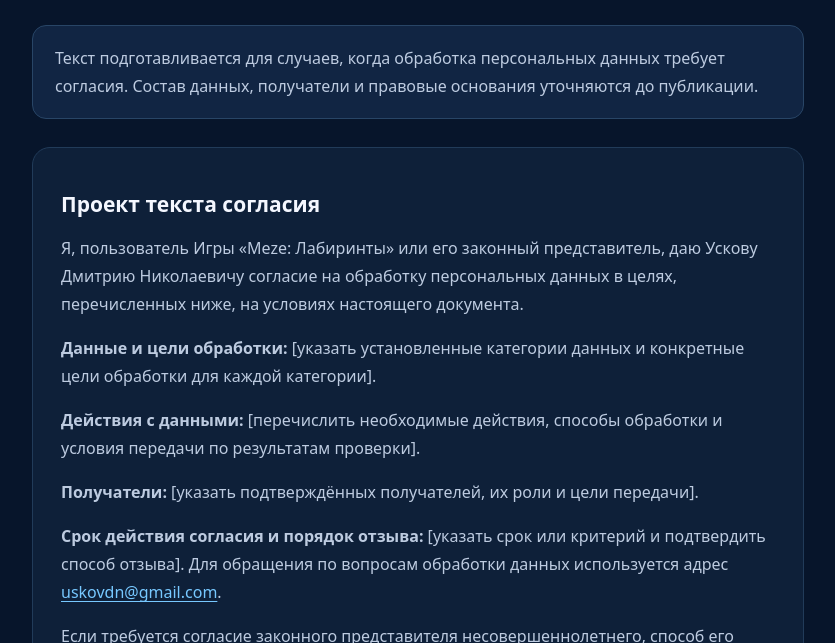
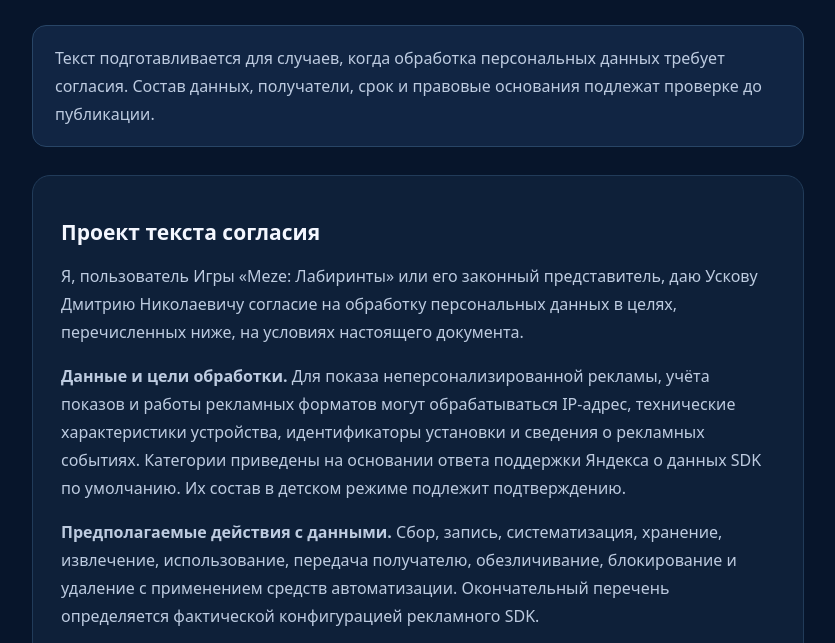
Before and after one commit to Uskovdn/meze-legal, a plain HTML site: page consent/index.html in a window 1280 px wide. Shown: the part 283-926 px from the top of the page, without its empty margins (222-1057 px from the left). Drawn offline with Linux system fonts and the light colour scheme.

Commit message:
Complete available details in legal drafts

```diff
--- a/consent/index.html
+++ b/consent/index.html
@@ -79,14 +79,14 @@
   <div class="brand">Meze: Лабиринты</div>
   <h1>Согласие на обработку персональных данных</h1>
   <div class="meta">Проект для проверки · Не используется для сбора согласий</div>
-  <div class="notice"><p>Текст подготавливается для случаев, когда обработка персональных данных требует согласия. Состав данных, получатели и правовые основания уточняются до публикации.</p></div>
+  <div class="notice"><p>Текст подготавливается для случаев, когда обработка персональных данных требует согласия. Состав данных, получатели, срок и правовые основания подлежат проверке до публикации.</p></div>
   <article class="document">
     <h2>Проект текста согласия</h2>
     <p>Я, пользователь Игры «Meze: Лабиринты» или его законный представитель, даю Ускову Дмитрию Николаевичу согласие на обработку персональных данных в целях, перечисленных ниже, на условиях настоящего документа.</p>
-    <p><strong>Данные и цели обработки:</strong> [указать установленные категории данных и конкретные цели обработки для каждой категории].</p>
-    <p><strong>Действия с данными:</strong> [перечислить необходимые действия, способы обработки и условия передачи по результатам проверки].</p>
-    <p><strong>Получатели:</strong> [указать подтверждённых получателей, их роли и цели передачи].</p>
-    <p><strong>Срок действия согласия и порядок отзыва:</strong> [указать срок или критерий и подтвердить способ отзыва]. Для обращения по вопросам обработки данных используется адрес <a href="mailto:uskovdn@gmail.com">uskovdn@gmail.com</a>.</p>
+    <p><strong>Данные и цели обработки.</strong> Для показа неперсонализированной рекламы, учёта показов и работы рекламных форматов могут обрабатываться IP-адрес, технические характеристики устройства, идентификаторы установки и сведения о рекламных событиях. Категории приведены на основании ответа поддержки Яндекса о данных SDK по умолчанию. Их состав в детском режиме подлежит подтверждению.</p>
+    <p><strong>Предполагаемые действия с данными.</strong> Сбор, запись, систематизация, хранение, извлечение, использование, передача получателю, обезличивание, блокирование и удаление с применением средств автоматизации. Окончательный перечень определяется фактической конфигурацией рекламного SDK.</p>
+    <p><strong>Получатель.</strong> Яндекс получает сведения при взаимодействии с Yandex Mobile Ads для показа рекламы и связанных с ним операций. Политика конфиденциальности Яндекса распространяется на ООО «ЯНДЕКС» и его аффилированных лиц. Состав иных получателей в детском режиме уточняется. <a href="https://yandex.ru/legal/confidential/">Политика конфиденциальности Яндекса</a>.</p>
+    <p><strong>Предлагаемый срок действия согласия и порядок отзыва.</strong> Согласие действует до его отзыва. Отозвать согласие можно, направив обращение разработчику по адресу <a href="mailto:uskovdn@gmail.com">uskovdn@gmail.com</a>.</p>
     <p>Если требуется согласие законного представителя несовершеннолетнего, способ его получения и подтверждения определяется до запуска соответствующей обработки.</p>
     <p>Показ рекламы в игре 0+ должен соответствовать требованиям RuStore к рекламе и обработке персональных данных ребёнка. Настоящий проект согласия не подтверждает соблюдение этих требований.</p>
     <p>Подробнее об обработке информации см. в <a href="../privacy/">Политике конфиденциальности</a>. Принятие <a href="../terms/">Пользовательского соглашения</a> оформляется отдельно.</p>
```
